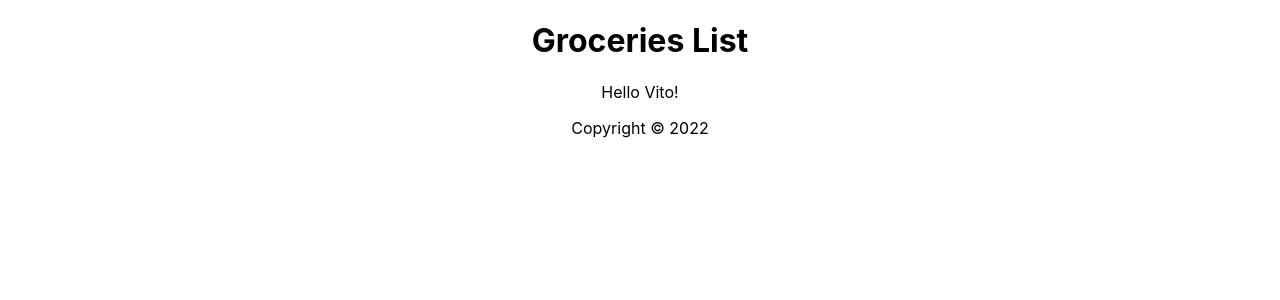
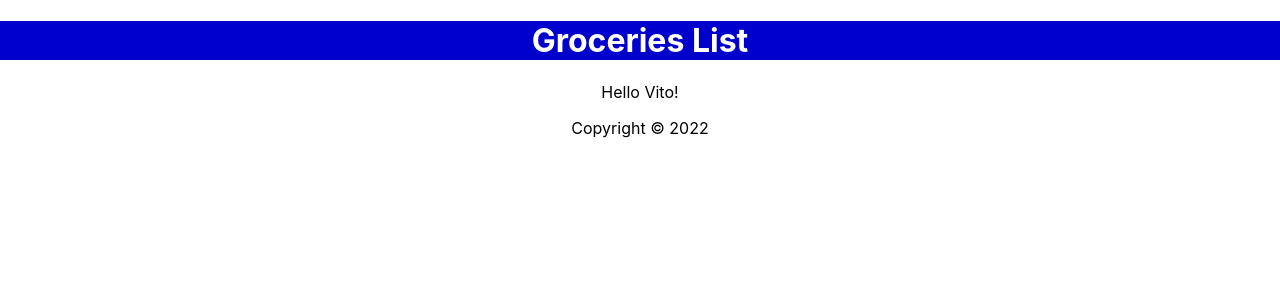
Before and after one commit to matthewjflanagan/01_tutorial, a React (Create React App) app: page / in a window 1280 px wide. Shown: the top 300 px of the page. Built offline with nearby package versions, Linux system fonts and the light colour scheme.

Commit message:
inline style

```diff
--- a/src/Header.js
+++ b/src/Header.js
@@ -1,6 +1,9 @@
 const Header = () => {
   return (
-    <header>
+    <header style={{
+        backgroundColor: 'mediumblue',
+        color: '#fff'
+    }}>
         <h1>Groceries List</h1>
     </header>
   )
```
